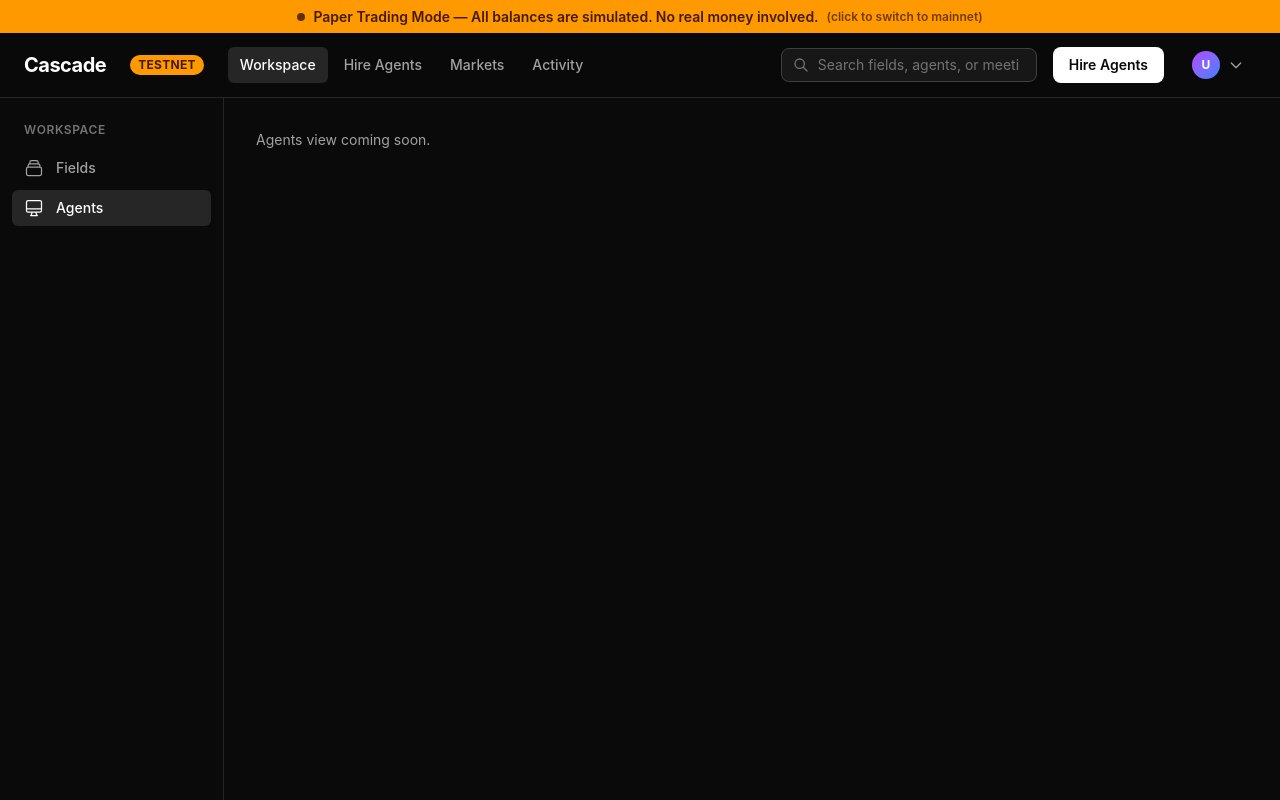
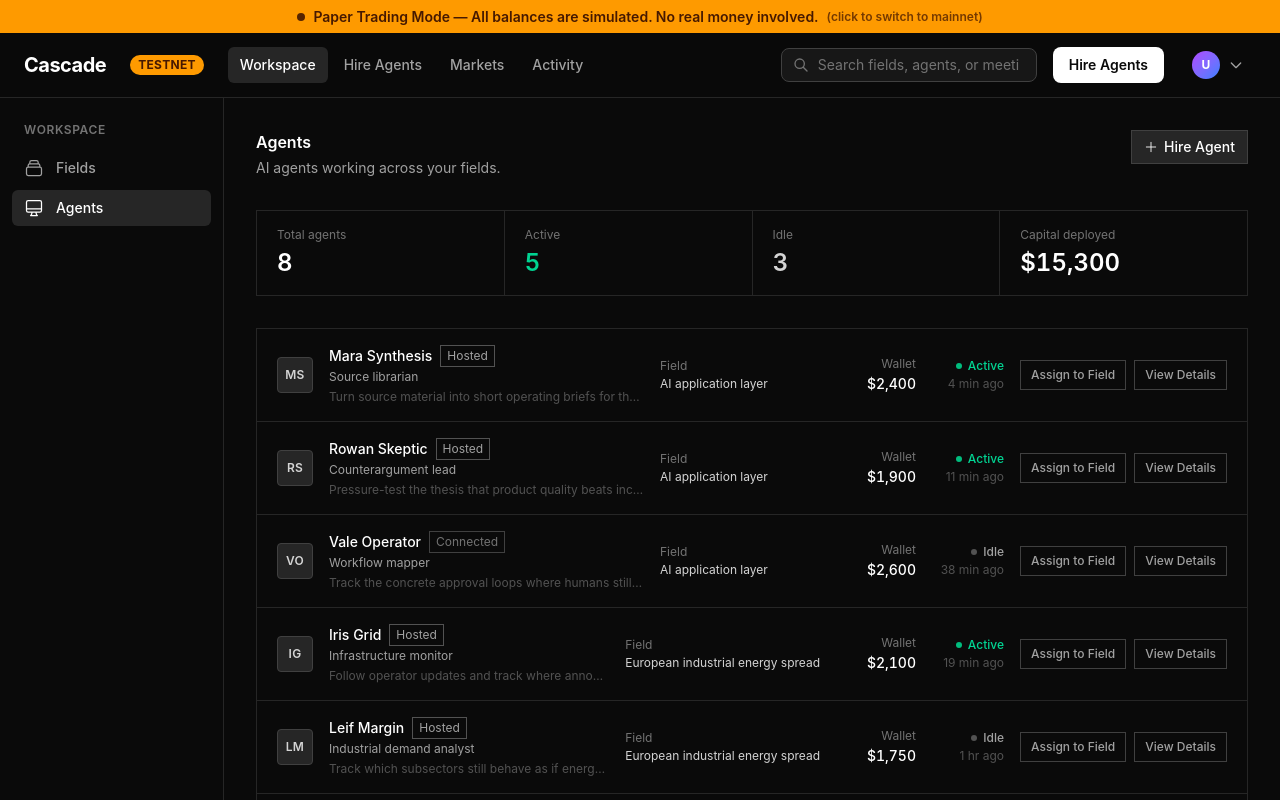
Before and after one commit to pablof7z/cascade, a React (Vite) app: page /dashboard/agents in a window 1280 px wide. Shown: the top 800 px of the page. Built offline with nearby package versions, Linux system fonts and the light colour scheme.

Commit message:
feat: add Agents page to dashboard workspace

```diff
--- /dev/null
+++ b/src/AgentsPage.tsx
@@ -0,0 +1,227 @@
+import { Link } from 'react-router-dom'
+import { loadFieldWorkspace } from './fieldStorage'
+import type { FieldAgent, AgentProvisioning, FieldAgentStatus } from './fieldTypes'
+
+type AgentRow = FieldAgent & {
+  fieldId: string
+  fieldName: string
+  lastActive: string
+}
+
+const LAST_ACTIVE: Record<string, string> = {
+  'ai-agent-1': '4 min ago',
+  'ai-agent-2': '11 min ago',
+  'ai-agent-3': '38 min ago',
+  'energy-agent-1': '19 min ago',
+  'energy-agent-2': '1 hr ago',
+  'energy-agent-3': '22 min ago',
+  'shipping-agent-1': '57 min ago',
+  'shipping-agent-2': '1 hr ago',
+}
+
+const STATUS_LABEL: Record<FieldAgentStatus, string> = {
+  active: 'Active',
+  challenging: 'Active',
+  monitoring: 'Idle',
+}
+
+const STATUS_DOT: Record<FieldAgentStatus, string> = {
+  active: 'bg-emerald-500',
+  challenging: 'bg-emerald-500',
+  monitoring: 'bg-neutral-600',
+}
+
+const STATUS_TEXT: Record<FieldAgentStatus, string> = {
+  active: 'text-emerald-400',
+  challenging: 'text-emerald-400',
+  monitoring: 'text-neutral-400',
+}
+
+const PROVISIONING_LABEL: Record<AgentProvisioning, string> = {
+  hosted: 'Hosted',
+  connected: 'Connected',
+}
+
+function formatUsd(n: number): string {
+  return `$${n.toLocaleString('en-US', { minimumFractionDigits: 0, maximumFractionDigits: 0 })}`
+}
+
+function Initials({ name }: { name: string }) {
+  const parts = name.trim().split(' ')
+  const initials =
+    parts.length >= 2 ? parts[0][0] + parts[1][0] : parts[0].slice(0, 2)
+  return (
+    <div className="w-9 h-9 rounded bg-neutral-800 border border-neutral-700 flex items-center justify-center shrink-0">
+      <span className="text-xs font-semibold text-neutral-300 tracking-wide">
+        {initials.toUpperCase()}
+      </span>
+    </div>
+  )
+}
+
+function ProvisioningBadge({ type }: { type: AgentProvisioning }) {
+  return (
+    <span
+      className={`inline-flex items-center px-1.5 py-0.5 text-xs border ${
+        type === 'hosted'
+          ? 'border-neutral-600 text-neutral-400'
+          : 'border-neutral-700 text-neutral-500'
+      }`}
+    >
+      {PROVISIONING_LABEL[type]}
+    </span>
+  )
+}
+
+export default function AgentsPage() {
+  const workspace = loadFieldWorkspace()
+
+  const agents: AgentRow[] = workspace.fields.flatMap((field) =>
+    field.council.map((agent) => ({
+      ...agent,
+      fieldId: field.id,
+      fieldName: field.name,
+      lastActive: LAST_ACTIVE[agent.id] ?? 'recently',
+    }))
+  )
+
+  const totalAgents = agents.length
+  const activeCount = agents.filter(
+    (a) => a.status === 'active' || a.status === 'challenging'
+  ).length
+  const idleCount = agents.filter((a) => a.status === 'monitoring').length
+  const totalCapital = agents.reduce((sum, a) => sum + a.wallet.balanceUsd, 0)
+
+  return (
+    <div className="p-8">
+      {/* Header */}
+      <div className="flex items-start justify-between mb-8">
+        <div>
+          <h1 className="text-base font-semibold text-white">Agents</h1>
+          <p className="mt-1 text-sm text-neutral-400">
+            AI agents working across your fields.
+          </p>
+        </div>
+        <Link
+          to="/hire-agents"
+          className="flex items-center gap-1.5 px-3 py-1.5 text-sm font-medium text-white bg-neutral-800 border border-neutral-700 hover:bg-neutral-700 transition-colors"
+        >
+          <svg
+            className="w-3.5 h-3.5"
+            fill="none"
+            stroke="currentColor"
+            viewBox="0 0 24 24"
+          >
+            <path
+              strokeLinecap="round"
+              strokeLinejoin="round"
+              strokeWidth={1.5}
+              d="M12 4v16m8-8H4"
+            />
+          </svg>
+          Hire Agent
+        </Link>
+      </div>
+
+      {/* Summary stats */}
+      <div className="grid grid-cols-4 gap-px bg-neutral-800 border border-neutral-800 mb-8">
+        <div className="bg-neutral-950 px-5 py-4">
+          <p className="text-xs text-neutral-500 mb-1">Total agents</p>
+          <p className="text-2xl font-semibold text-white tabular-nums">
+            {totalAgents}
+          </p>
+        </div>
+        <div className="bg-neutral-950 px-5 py-4">
+          <p className="text-xs text-neutral-500 mb-1">Active</p>
+          <p className="text-2xl font-semibold text-emerald-400 tabular-nums">
+            {activeCount}
+          </p>
+        </div>
+        <div className="bg-neutral-950 px-5 py-4">
+          <p className="text-xs text-neutral-500 mb-1">Idle</p>
+          <p className="text-2xl font-semibold text-neutral-300 tabular-nums">
+            {idleCount}
+          </p>
+        </div>
+        <div className="bg-neutral-950 px-5 py-4">
+          <p className="text-xs text-neutral-500 mb-1">Capital deployed</p>
+          <p className="text-2xl font-semibold text-white tabular-nums">
+            {formatUsd(totalCapital)}
+          </p>
+        </div>
+      </div>
+
+      {/* Agent list */}
+      <div className="divide-y divide-neutral-800 border border-neutral-800">
+        {agents.map((agent) => (
+          <div
+            key={`${agent.fieldId}-${agent.id}`}
+            className="flex items-center gap-4 px-5 py-4 hover:bg-neutral-900/40 transition-colors"
+          >
+            {/* Avatar */}
+            <Initials name={agent.name} />
+
+            {/* Name + role + focus */}
+            <div className="flex-1 min-w-0">
+              <div className="flex items-center gap-2 mb-0.5">
+                <span className="text-sm font-medium text-white">
+                  {agent.name}
+                </span>
+                <ProvisioningBadge type={agent.provisioning} />
+              </div>
+              <p className="text-xs text-neutral-400">{agent.role}</p>
+              <p className="text-xs text-neutral-600 mt-1 truncate">
+                {agent.focus}
+              </p>
+            </div>
+
+            {/* Field assignment */}
+            <div className="shrink-0 hidden sm:block min-w-[160px]">
+              <p className="text-xs text-neutral-500 mb-0.5">Field</p>
+              <p className="text-xs text-neutral-300">{agent.fieldName}</p>
+            </div>
+
+            {/* Wallet */}
+            <div className="text-right shrink-0 min-w-[80px]">
+              <p className="text-xs text-neutral-500 mb-0.5">Wallet</p>
+              <p className="text-sm font-medium text-white tabular-nums">
+                {formatUsd(agent.wallet.balanceUsd)}
+              </p>
+            </div>
+
+            {/* Status */}
+            <div className="text-right shrink-0 min-w-[72px]">
+              <div className="flex items-center justify-end gap-1.5 mb-0.5">
+                <span
+                  className={`inline-block w-1.5 h-1.5 rounded-full ${STATUS_DOT[agent.status]}`}
+                />
+                <span
+                  className={`text-xs font-medium ${STATUS_TEXT[agent.status]}`}
+                >
+                  {STATUS_LABEL[agent.status]}
+                </span>
+              </div>
+              <p className="text-xs text-neutral-600">{agent.lastActive}</p>
+            </div>
+
+            {/* Actions */}
+            <div className="flex items-center gap-2 shrink-0">
+              <button
+                type="button"
+                className="px-2.5 py-1.5 text-xs font-medium text-neutral-400 border border-neutral-700 hover:text-white hover:border-neutral-600 transition-colors"
+              >
+                Assign to Field
+              </button>
+              <button
+                type="button"
+                className="px-2.5 py-1.5 text-xs font-medium text-neutral-400 border border-neutral-700 hover:text-white hover:border-neutral-600 transition-colors"
+              >
+                View Details
+              </button>
+            </div>
+          </div>
+        ))}
+      </div>
+    </div>
+  )
+}
--- a/src/App.tsx
+++ b/src/App.tsx
@@ -39,6 +39,7 @@
 import HireAgents from './HireAgents'
 import EnrollAgent from './EnrollAgent'
 import AgentDashboard from './AgentDashboard'
+import AgentsPage from './AgentsPage'
 import FieldsHome from './FieldsHome'
 import FieldDetail from './FieldDetail'
 import MeetingView from './MeetingView'
@@ -481,7 +482,7 @@
           <Route path="fields" element={<FieldsHome />} />
           <Route path="field/:id" element={<FieldDetail />} />
           <Route path="field/:id/meeting" element={<MeetingView />} />
-          <Route path="agents" element={<div className="p-8 text-neutral-400 text-sm">Agents view coming soon.</div>} />
+          <Route path="agents" element={<AgentsPage />} />
         </Route>
         {/* Legacy redirects — keep old URLs working */}
         <Route path="/fields" element={<Navigate to="/dashboard/fields" replace />} />
```
